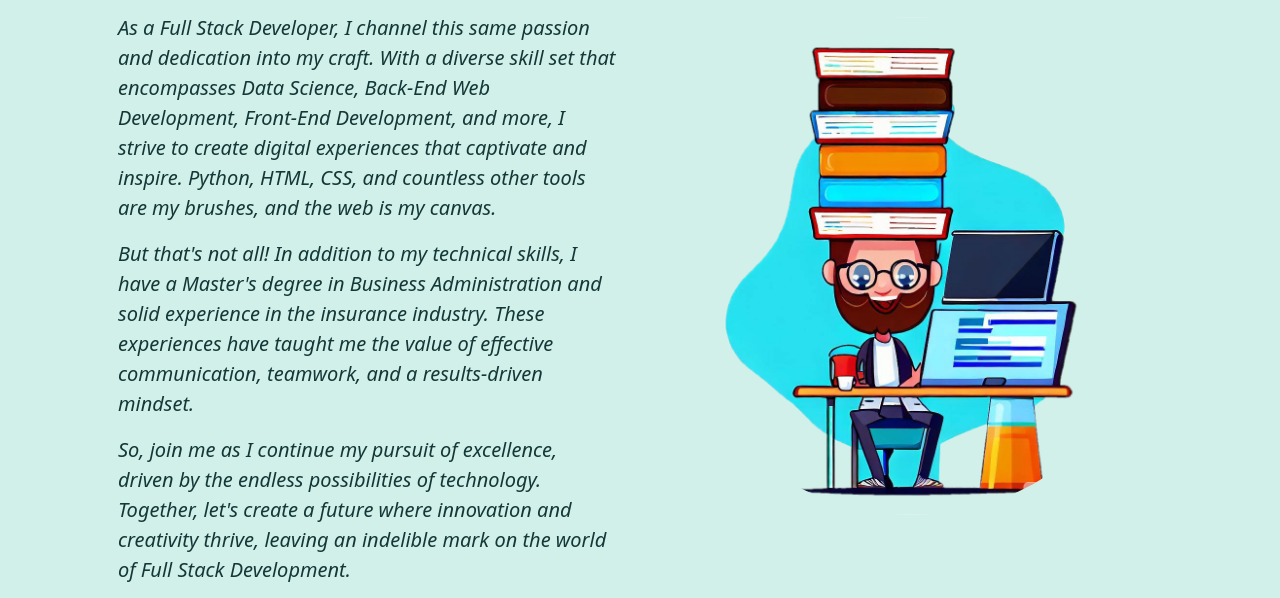
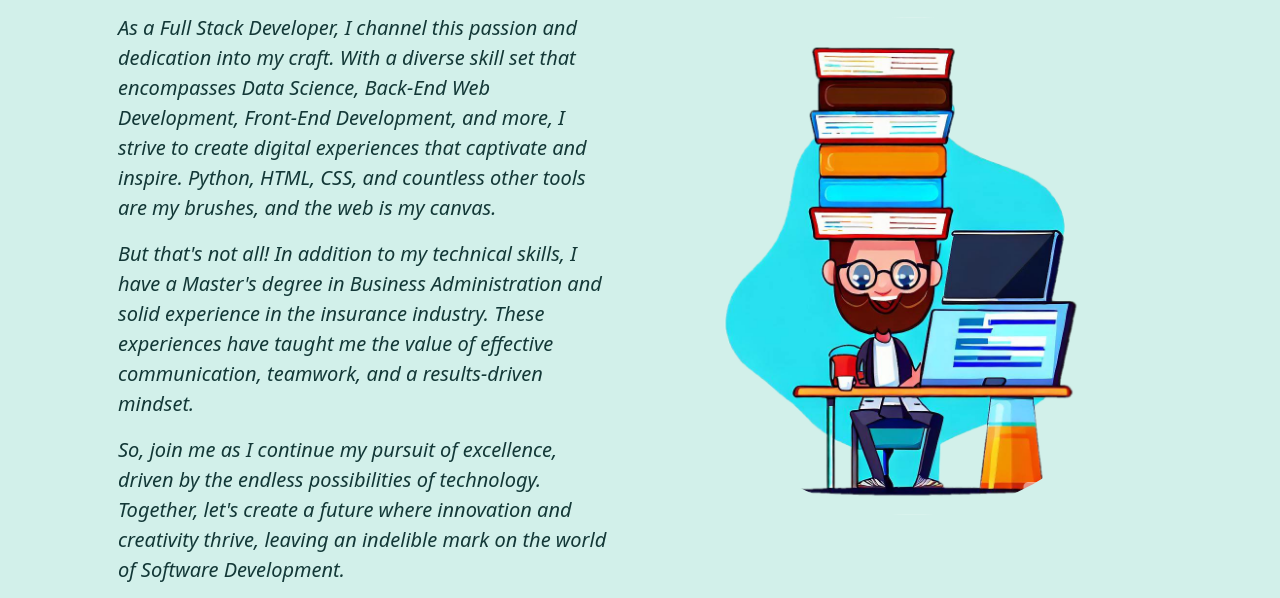
Before and after one commit to PuenaruIonutMarian/Resume, a plain HTML site: page index.html in a window 1280 px wide. Shown: the part 301-899 px from the top of the page. Drawn offline with nearby package versions, Linux system fonts and the light colour scheme.

Commit message:
Update index.html

```diff
--- a/index.html
+++ b/index.html
@@ -29,7 +29,7 @@
                     <p class="lead"><em>Welcome to my world of coding and problem-solving! I am a software development
                             enthusiast with a
                             strong passion for building efficient and innovative solutions. </em></p>
-                    <p class="lead"><em>As a Full Stack Developer, I channel this same passion and dedication into my
+                    <p class="lead"><em>As a Full Stack Developer, I channel this passion and dedication into my
                             craft. With a diverse skill set that encompasses Data Science, Back-End Web Development,
                             Front-End Development, and more, I strive to create digital experiences that captivate and
                             inspire. Python, HTML, CSS, and countless other tools are my brushes, and the web is my
@@ -41,7 +41,7 @@
                     <p class="lead"><em>So, join me as I continue my pursuit of excellence, driven by the endless
                             possibilities of technology. Together, let's create a
                             future where innovation and creativity thrive, leaving an indelible mark on the world of
-                            Full Stack Development.</em></p>
+                            Software Development.</em></p>
                     <p class="lead"><em>I am eager to bring my unique perspective and diverse skill set to your team.
                             Let's connect and
                             discuss how I can help your business thrive through innovative software solutions!</em></p>
```
